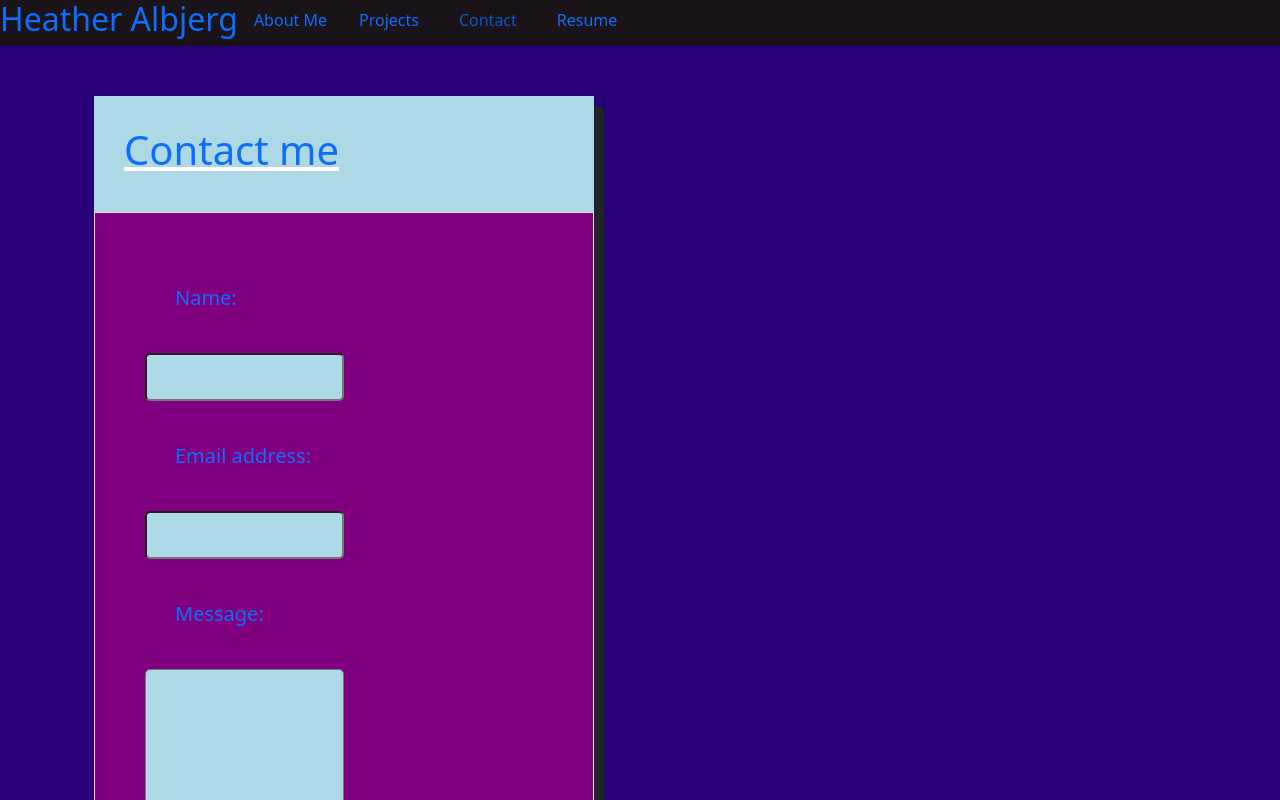
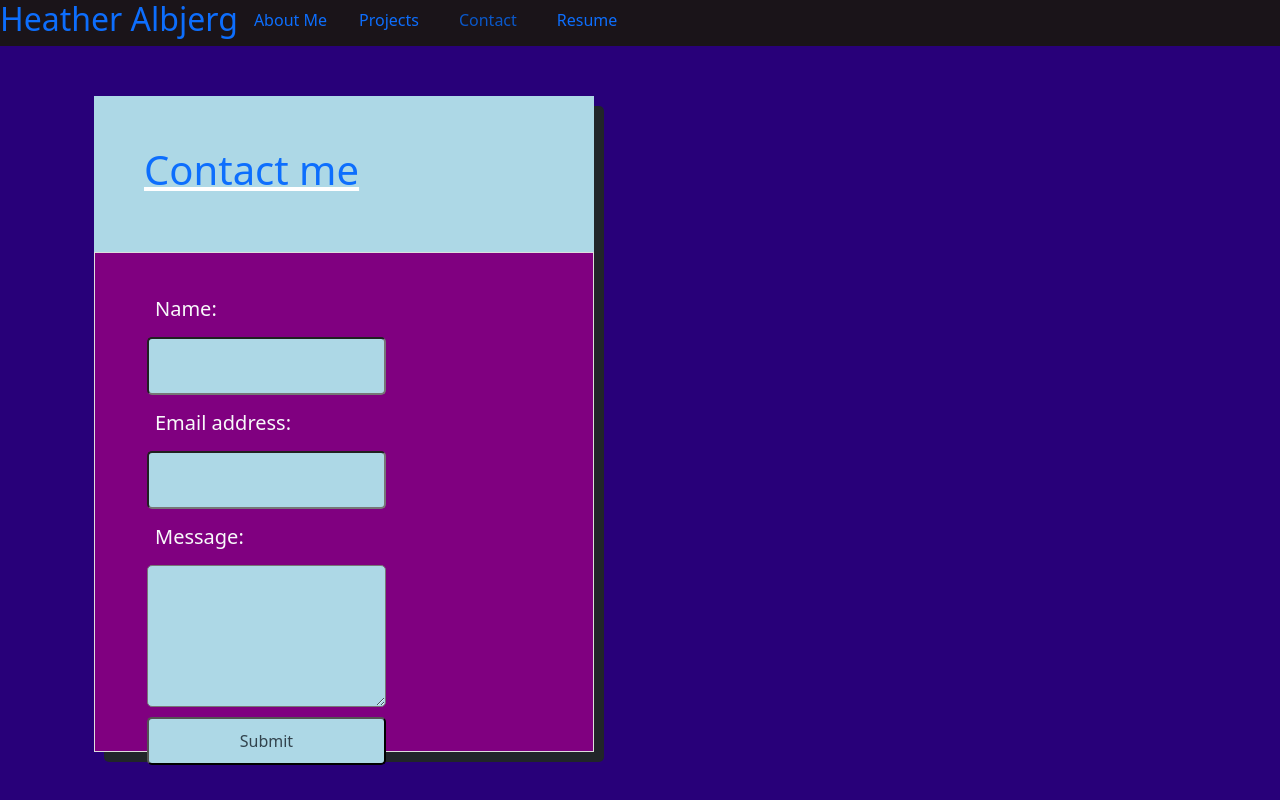
Before and after one commit to heatherviolet/react-portfolio, a React (Create React App) app: page / in a window 1280 px wide. Both pictures are taken after a click on the button "Contact". Shown: the top 800 px of the page. Built offline with nearby package versions, Linux system fonts and the light colour scheme.

Commit message:
changed colors and cleaned up contact form

```diff
--- a/src/components/Contact/index.js
+++ b/src/components/Contact/index.js
@@ -40,14 +40,14 @@
     <section class="contact">
       <h1 data-testid="h1tag" class="text-primary"
       style={{
-        padding: '30px',
+        padding: '50px',
       }}
       >Contact me</h1>
       <form id="contact-form" onSubmit={handleSubmit}>
         <div>
-          <label htmlFor="name" class="text-primary"
+          <label htmlFor="name" class="text-light"
           style={{
-            padding: '30px',
+            padding: '10px',
 
 
           }}
@@ -55,40 +55,41 @@
           <input type="text" name="name" defaultValue={name} onBlur={handleChange}
             style={{
               color: '#32434d',
-              width: '50%',
+              width: '60%',
               backgroundColor: 'lightblue',
-              padding: '10px',
+              margin: '2px',
               borderRadius: '5px',
             }}
             />
 
-          <label htmlFor="email" class="text-primary"
+          <label htmlFor="email" class="text-light"
           style={{
-            padding: '30px',
+            padding: '10px',
           }}
           >Email address:</label>
           <input type="email" name="email" defaultValue={email} onBlur={handleChange}
             style={{
               color: '#32434d',
-              width: '50%',
+              width: '60%',
+              margin: '2px',
               backgroundColor: 'lightblue',
-              padding: '10px',
               borderRadius: '5px'
             }}
           />
 
-          <label htmlFor="message" class="text-primary"
+          <label htmlFor="message" class="text-light"
           style={{
-            padding: '30px',
+            padding: '10px',
           }}
           >Message:</label>
           <textarea name="message" rows="5" defaultValue={message} onBlur={handleChange}
             style={{
               color: '#32434d',
-              width: '50%',
+              width: '60%',
               backgroundColor: 'lightblue',
               padding: '10px',
-              borderRadius: '5px'
+              borderRadius: '5px',
+              margin: '2px'
             }}  />
         </div>
         {errorMessage && (
@@ -98,11 +99,11 @@
         )}
         <button data-testid="button" class="button" type="submit"
           style={{
-            color: '#8867ad',
-            width: '50%',
+            color: '#32434d',
+            width: '60%',
             backgroundColor: 'lightblue',
             padding: '10px',
-            margin: '30px',
+            margin: '2px',
             borderRadius: '5px',
 
           }}
--- a/src/index.css
+++ b/src/index.css
@@ -33,7 +33,7 @@
 label {
     font-size: 100%;
     width: 200px;
-    margin: 10px 0;
+    margin: 1px 0;
 }
 
 input {
@@ -74,6 +74,7 @@
     margin: 0 auto;
     max-width: 500px;
     padding: 30px 50px;
+    max-height: 500px;
   }
 
 h1 {
@@ -82,11 +83,3 @@
     text-decoration-color: white;
     border-bottom: 2px;
 }
-
-.submit {
-    background-color: #6976d9;
-    color: white;
-    font-family: sans-serif;
-    font-size: 14px;
-    margin: 20px 0px;
-}
```
